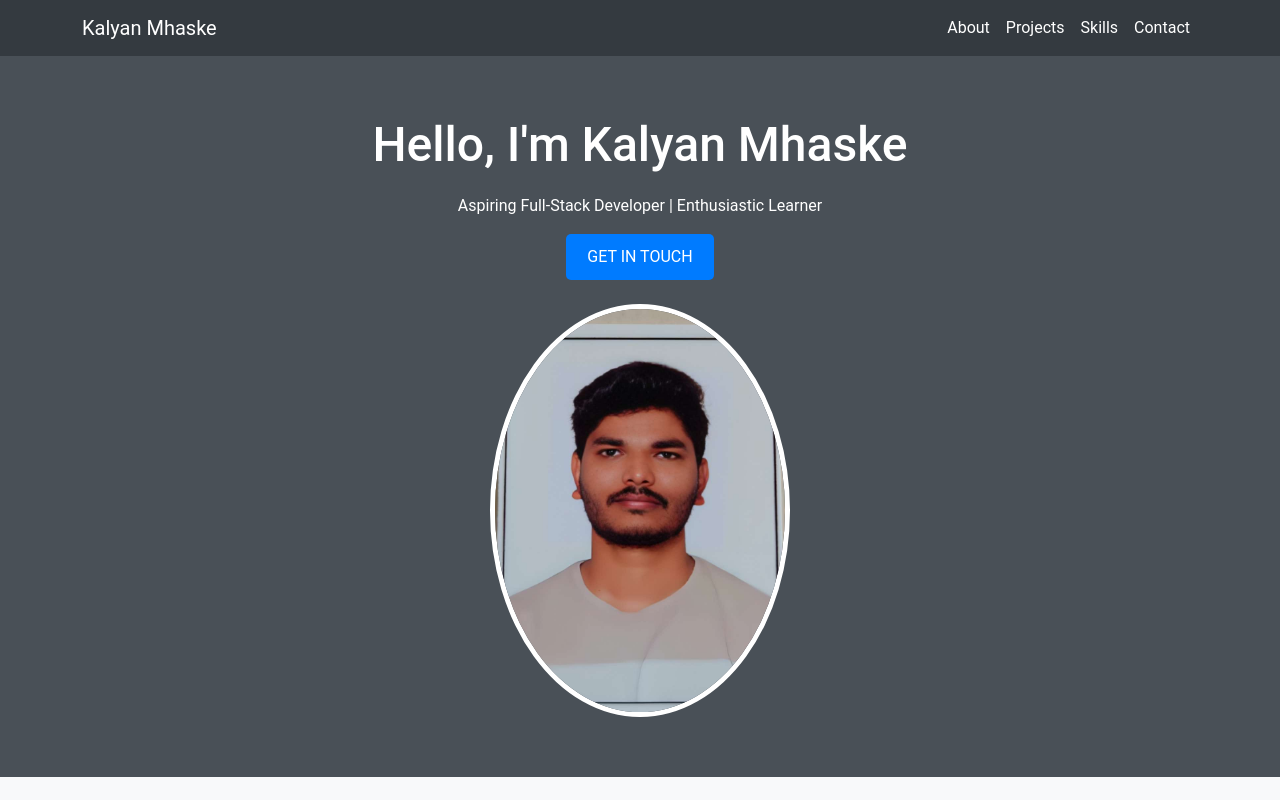
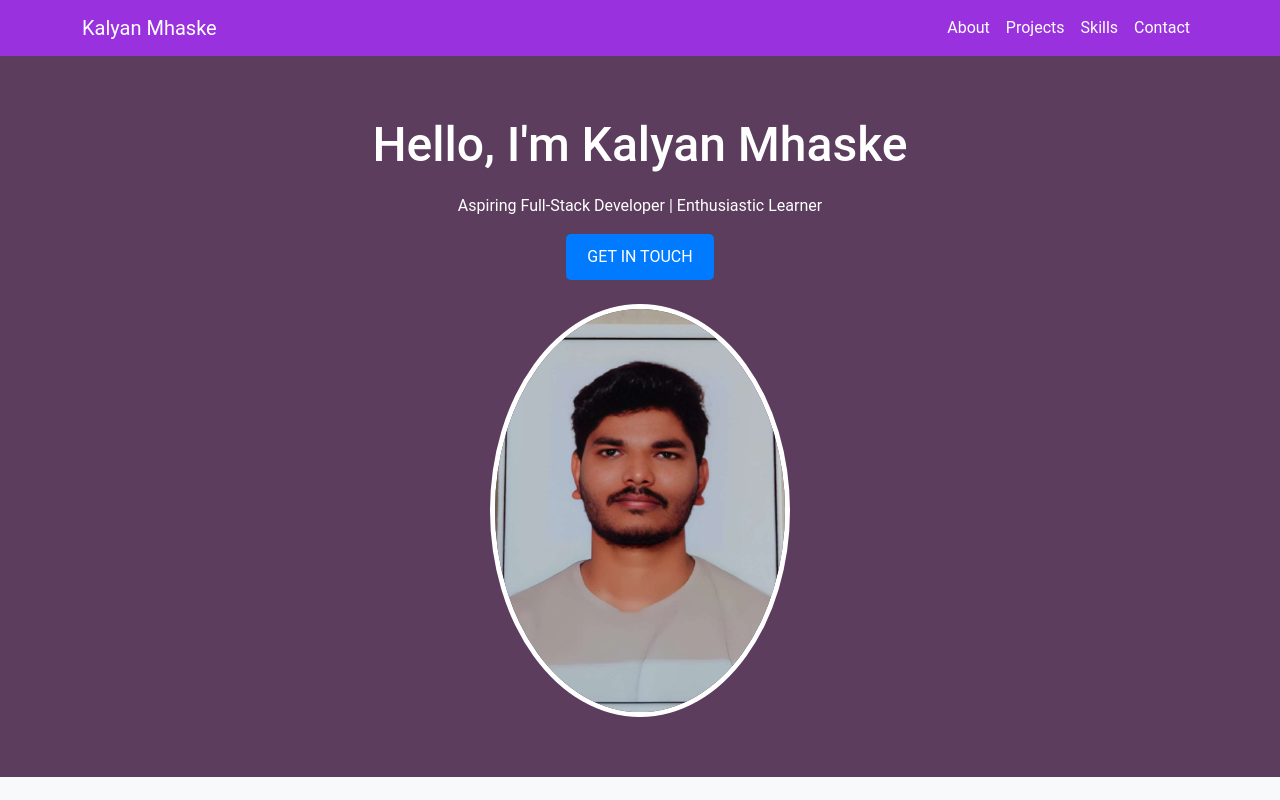
Before and after one commit to kalyanmhaske17/portfolio, a plain HTML site: page index.html in a window 1280 px wide. Shown: the top 800 px of the page. Drawn offline with nearby package versions, Linux system fonts and the light colour scheme.

Commit message:
Update index.html

```diff
--- a/index.html
+++ b/index.html
@@ -14,7 +14,7 @@
         }
 
         .navbar {
-            background-color: #343a40;
+            background-color: #9931de;
         }
 
         .navbar .nav-link {
@@ -26,7 +26,7 @@
             align-items: center;
             justify-content: space-between;
             padding: 60px 15px;
-            background-color: #495057;
+            background-color: #5c3d5e;
             color: #ffffff;
             text-align: center;
         }
```
